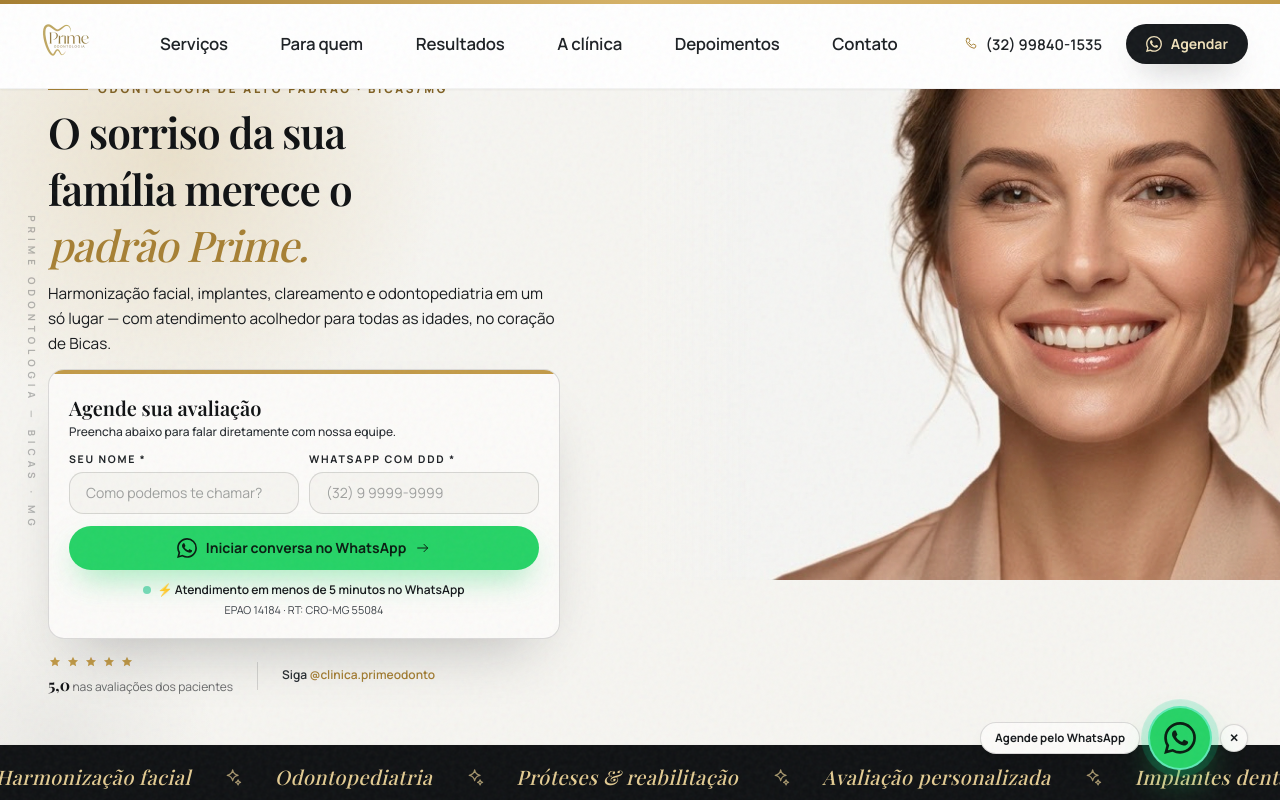
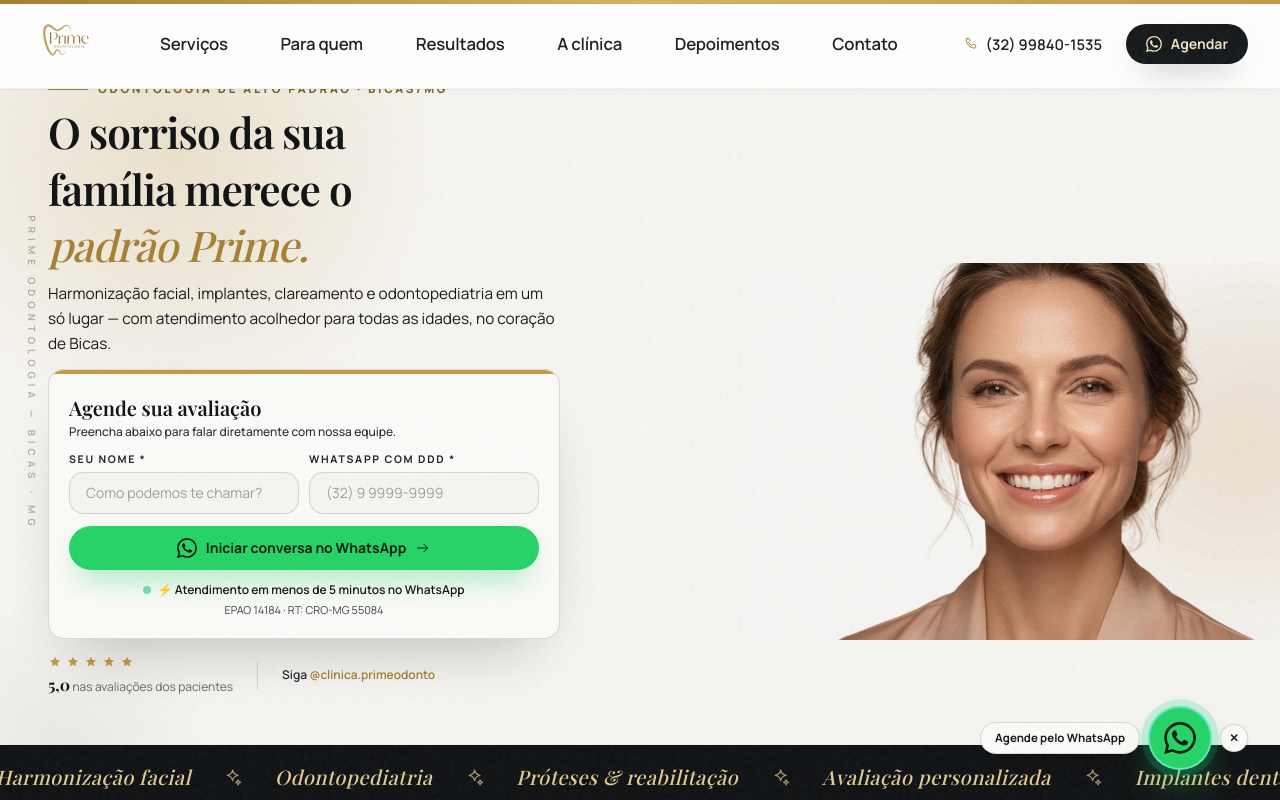
Before and after one commit to nilosvt-sudo/Prime-Odontologia, a React (Vite) app: page / in a window 1280 px wide. Shown: the top 800 px of the page. Built offline with nearby package versions, Linux system fonts and the light colour scheme; a web font is replaced by a local one.

Commit message:
fix: aplica object-contain e object-bottom na foto da hero eliminando cortes e distorcoes

```diff
--- a/src/components/Hero.tsx
+++ b/src/components/Hero.tsx
@@ -199,12 +199,12 @@ export default function Hero() {
         </motion.div>
       </div>
 
-      {/* Coluna direita — Restaurado para o desktop com alinhamento na base e mobile isolado */}
-      <div className="order-last lg:order-2 w-full lg:w-1/2 flex flex-col justify-end items-center xl:items-end h-auto lg:h-full lg:self-stretch lg:overflow-hidden relative pt-0 mt-0 pb-0 mb-0">
+      {/* Coluna direita — Imagem sem distorção ou corte, alinhada à base com cabeça inteira visível */}
+      <div className="order-last lg:order-2 relative w-full lg:w-1/2 h-full min-h-[500px] sm:min-h-[580px] lg:min-h-[640px] flex items-end justify-center lg:justify-end overflow-hidden self-stretch pt-0 mt-0 pb-0 mb-0">
         <img
           src="/hero-sorriso.jpg"
           alt="Sorriso radiante — Prime Odontologia"
-          className="w-full max-w-[340px] mx-auto mt-2 mb-0 h-auto object-cover object-top block align-bottom drop-shadow-none !filter-none select-none lg:mt-0 lg:max-w-none lg:w-full lg:h-full lg:object-cover lg:object-[center_top] lg:min-h-[580px] lg:block lg:align-bottom"
+          className="w-auto h-full max-h-[520px] sm:max-h-[580px] lg:max-h-[620px] object-contain object-bottom block align-bottom mx-auto lg:mx-0 lg:ml-auto drop-shadow-none !filter-none select-none"
         />
         {/* Fusão suave de estúdio com o fundo do site na lateral esquerda */}
         <div className="absolute inset-y-0 left-0 w-28 bg-gradient-to-r from-paper via-paper/40 to-transparent pointer-events-none hidden lg:block z-10" />
```
